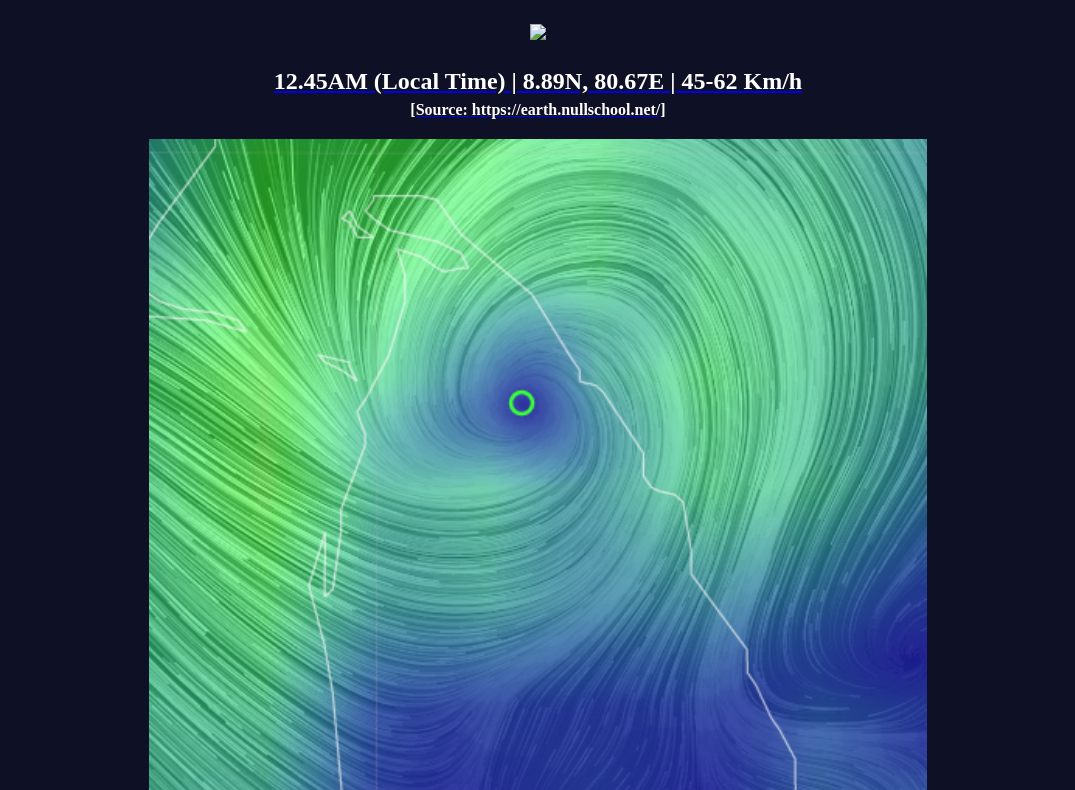
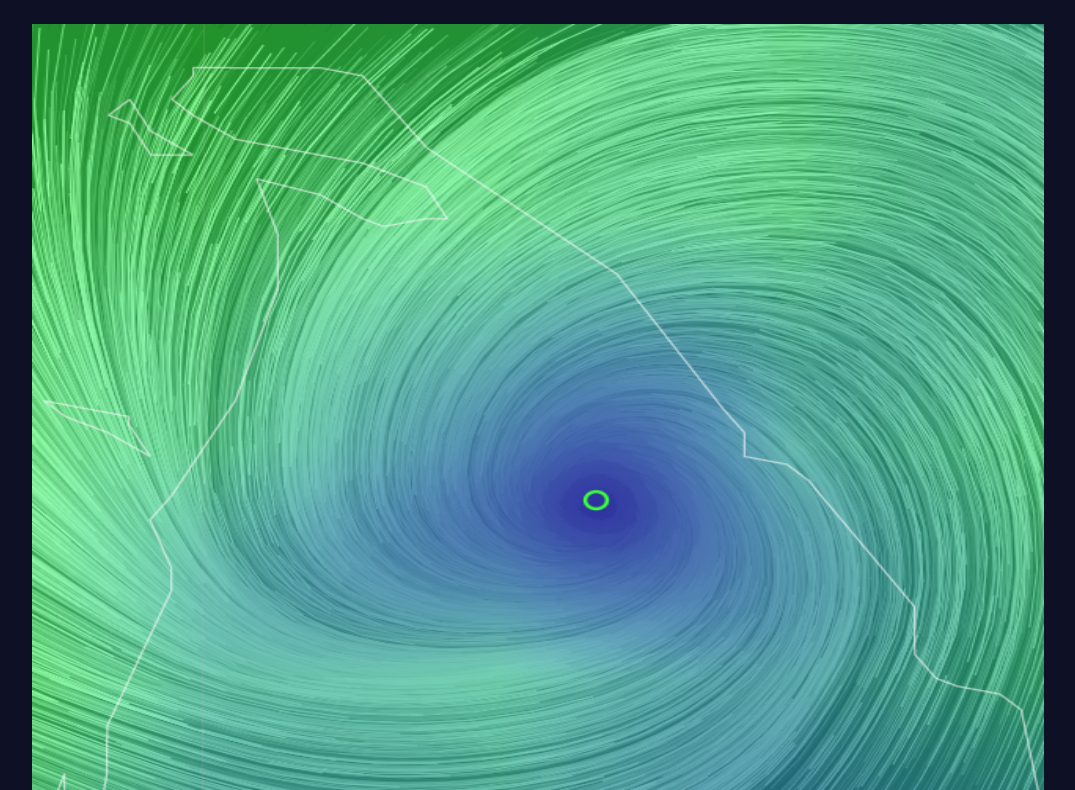
Before and after one commit to xuleanuradha/web-github-io, a plain HTML site: page index.html in a window 1280 px wide. Shown: the part 104-894 px from the top of the page, without its empty margins (102-1177 px from the left). Drawn offline with Linux system fonts and the light colour scheme.

Commit message:
updat map size

```diff
--- a/index.html
+++ b/index.html
@@ -30,7 +30,7 @@
     <div style="text-align: center; height: 1000px">
 
         <a href="https://earth.nullschool.net/#current/wind/surface/level/orthographic=-278.88,8.64,2509/loc=80.541,9.774">
-            <img style="height: 100%" src="sl_1245.PNG.PNG">
+            <img style="height: 85%; width: 80%" src="sl_1245.PNG">
             <p style="color: #FFFFFF; font-size: 24px; font-weight: bold">12.45AM (Local Time) | 8.89N, 80.67E | 45-62 Km/h</p>
             <p style="color: #FFFFFF; font-size: 16px; font-weight: bold; margin-top: -18px; margin-bottom: 20px">[Source: https://earth.nullschool.net/]</p>
         </a>
```
